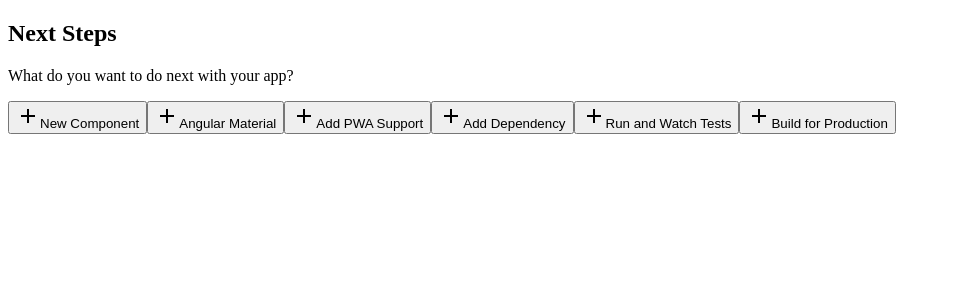
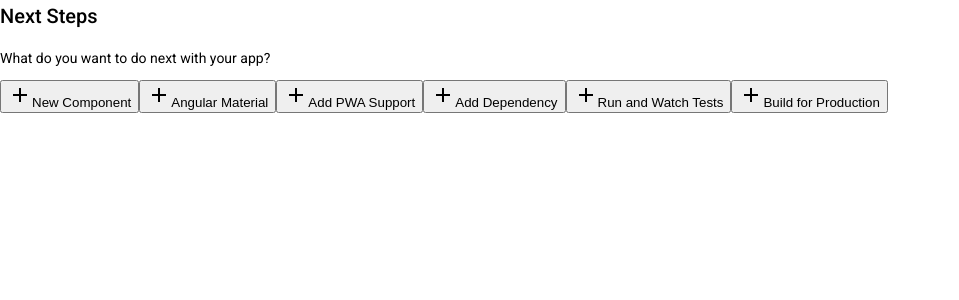
Before and after one commit to Uladziby/ProjectManagerApp, an Angular app in the folder project-management-app/: page / in a window 1280 px wide. Shown: the top 300 px of the page, without its empty margins (0-959 px from the left). Built offline with nearby package versions, Linux system fonts and the light colour scheme.

Commit message:
create structure

```diff
--- a/project-management-app/angular.json
+++ b/project-management-app/angular.json
@@ -31,6 +31,7 @@
               "src/assets"
             ],
             "styles": [
+              "./node_modules/@angular/material/prebuilt-themes/pink-bluegrey.css",
               "src/styles.scss"
             ],
             "scripts": []
@@ -99,6 +100,7 @@
               "src/assets"
             ],
             "styles": [
+              "./node_modules/@angular/material/prebuilt-themes/pink-bluegrey.css",
               "src/styles.scss"
             ],
             "scripts": []
--- a/project-management-app/package.json
+++ b/project-management-app/package.json
@@ -11,10 +11,12 @@
   "private": true,
   "dependencies": {
     "@angular/animations": "~13.3.0",
+    "@angular/cdk": "^13.3.5",
     "@angular/common": "~13.3.0",
     "@angular/compiler": "~13.3.0",
     "@angular/core": "~13.3.0",
     "@angular/forms": "~13.3.0",
+    "@angular/material": "^13.3.5",
     "@angular/platform-browser": "~13.3.0",
     "@angular/platform-browser-dynamic": "~13.3.0",
     "@angular/router": "~13.3.0",
--- a/project-management-app/src/app/app.module.ts
+++ b/project-management-app/src/app/app.module.ts
@@ -3,6 +3,7 @@
 
 import { AppRoutingModule } from './app-routing.module';
 import { AppComponent } from './app.component';
+import { BrowserAnimationsModule } from '@angular/platform-browser/animations';
 
 @NgModule({
   declarations: [
@@ -10,7 +11,8 @@
   ],
   imports: [
     BrowserModule,
-    AppRoutingModule
+    AppRoutingModule,
+    BrowserAnimationsModule
   ],
   providers: [],
   bootstrap: [AppComponent]
--- a/project-management-app/src/index.html
+++ b/project-management-app/src/index.html
@@ -6,8 +6,11 @@
   <base href="/">
   <meta name="viewport" content="width=device-width, initial-scale=1">
   <link rel="icon" type="image/x-icon" href="favicon.ico">
+  <link rel="preconnect" href="https://fonts.gstatic.com">
+  <link href="https://fonts.googleapis.com/css2?family=Roboto:wght@300;400;500&display=swap" rel="stylesheet">
+  <link href="https://fonts.googleapis.com/icon?family=Material+Icons" rel="stylesheet">
 </head>
-<body>
+<body class="mat-typography">
   <app-root></app-root>
 </body>
 </html>
--- a/project-management-app/src/styles.scss
+++ b/project-management-app/src/styles.scss
@@ -1 +1,4 @@
 /* You can add global styles to this file, and also import other style files */
+
+html, body { height: 100%; }
+body { margin: 0; font-family: Roboto, "Helvetica Neue", sans-serif; }
```
Also changed, not shown: project-management-app/src/app/auth/auth.module.ts (added, +12 -0 lines), project-management-app/src/app/board/board.module.ts (added, +12 -0 lines), project-management-app/src/app/core/core.module.ts (added, +12 -0 lines), project-management-app/src/app/shared/shared.module.ts (added, +12 -0 lines), 1 other file (tests, documents, lock files or other folders).
